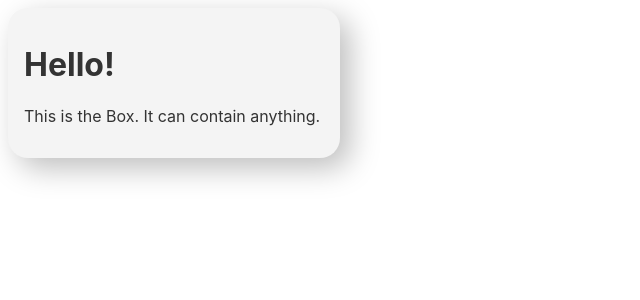
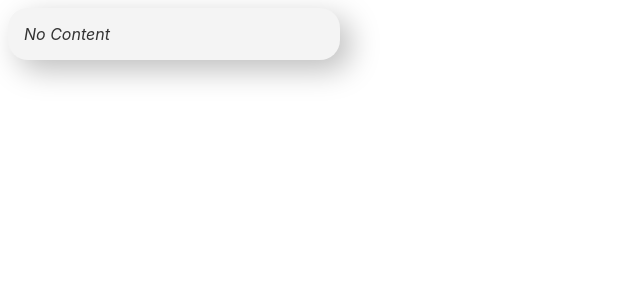
Before and after one commit to SynCROSS/learning-svelte, a Svelte app: page / in a window 1280 px wide. Shown: the top 300 px of the page, without its empty margins (0-640 px from the left). Built offline with nearby package versions, Linux system fonts and the light colour scheme.

Commit message:
Slot Fallbacks

```diff
--- a/src/App.svelte
+++ b/src/App.svelte
@@ -2,7 +2,4 @@
   import Box from './Box.svelte';
 </script>
 
-<Box>
-  <h1>Hello!</h1>
-  <p>This is the Box. It can contain anything.</p>
-</Box>
+<Box />
--- a/src/Box.svelte
+++ b/src/Box.svelte
@@ -1,5 +1,7 @@
 <div class="box">
-  <slot />
+  <slot>
+    <em>No Content</em>
+  </slot>
 </div>
 
 <style>
```
Also changed, not shown: public/build/bundle.js, 1 other file (tests, documents, lock files or other folders).
